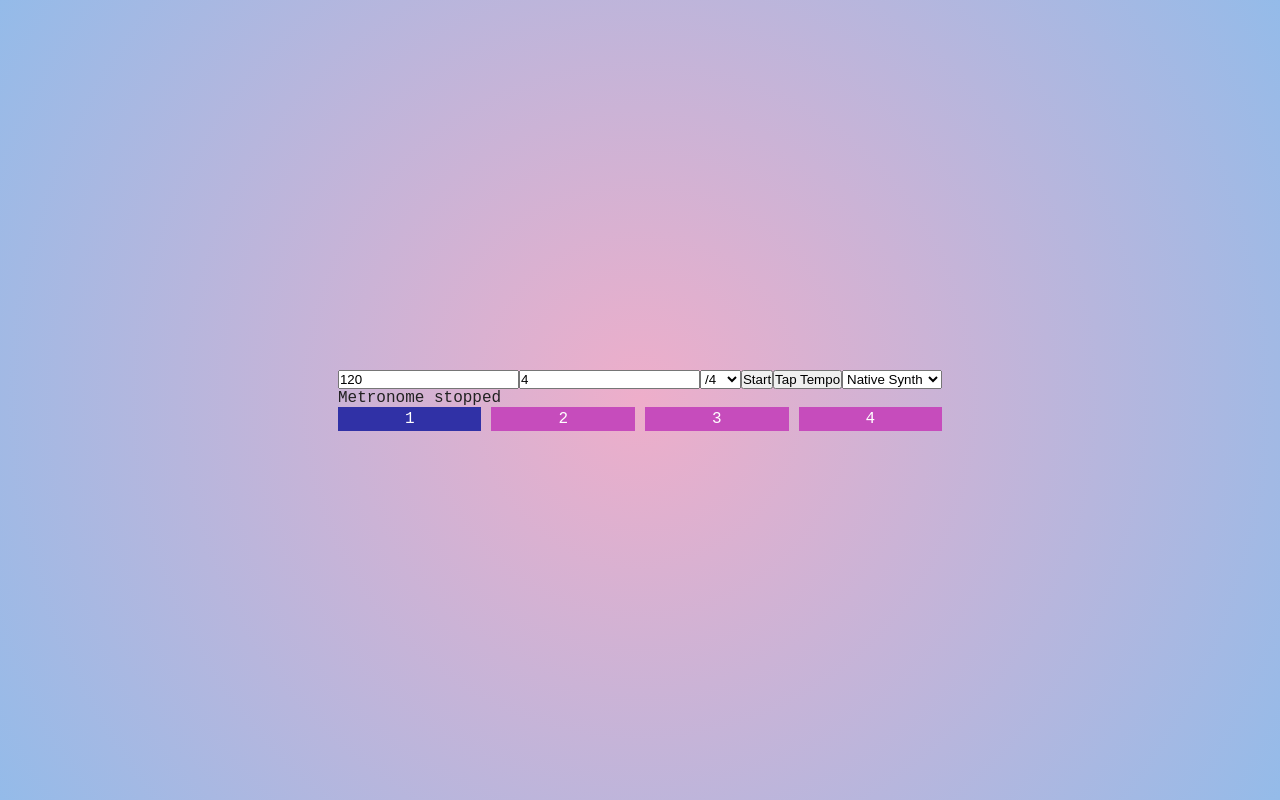
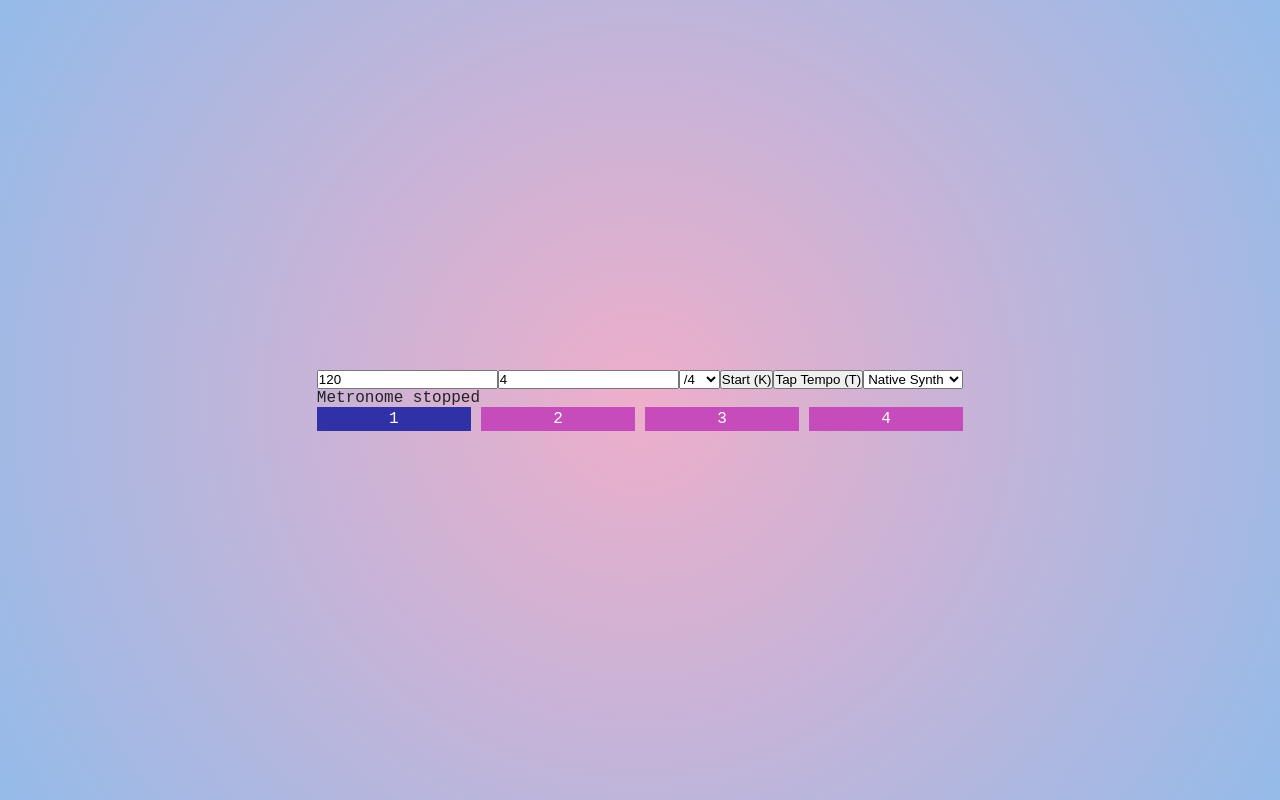
Before and after one commit to navickasm/metreo, a Next.js app: page / in a window 1280 px wide. Built offline with nearby package versions, Linux system fonts and the light colour scheme.

Commit message:
Added keyboard shortcuts

```diff
--- a/components/Metronome.tsx
+++ b/components/Metronome.tsx
@@ -18,8 +18,8 @@ const Metronome = () => {
                 <option value="8">/8</option>
                 <option value="16">/16</option>
             </select>
-            <button onClick={metronome.togglePlay}>{metronome.isPlaying ? 'Stop' : 'Start'}</button>
-            <button onClick={metronome.handleTapTempo}>Tap Tempo</button>
+            <button onClick={metronome.togglePlay}>{metronome.isPlaying ? 'Stop' : 'Start'} (K)</button>
+            <button onClick={metronome.handleTapTempo}>Tap Tempo (T)</button>
             <select onChange={e => metronome.setSoundType(e.target.value)} value={metronome.soundType}>
                 <option value="sound-native">Native Synth</option>
                 <option value="sound-ableton">Ableton Click</option>
```
